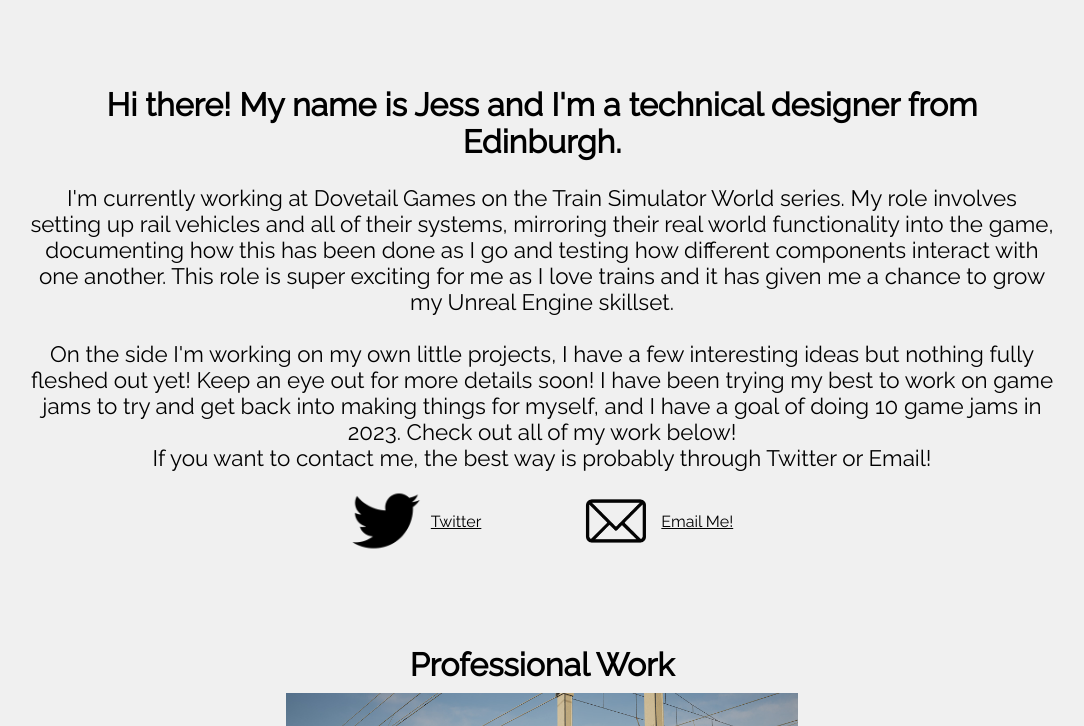
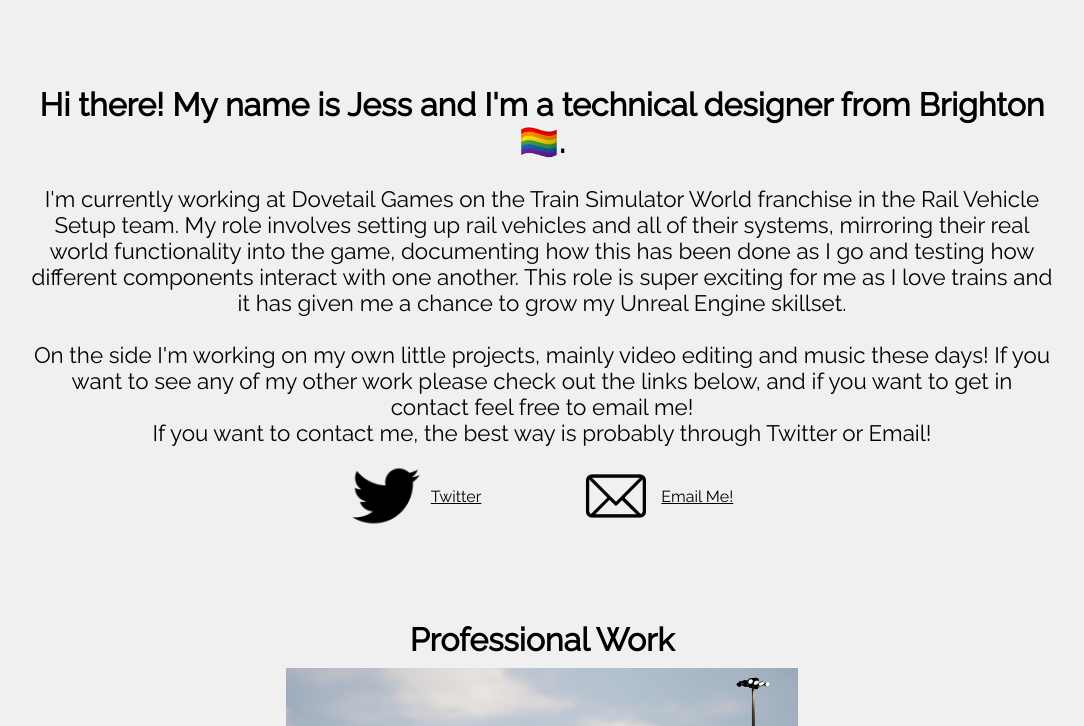
Before and after one commit to witchica/witchica.github.io, a Jekyll site: the page built from index.md, in a window 1280 px wide and 900 px high, scrolled down 530 px, cut to the strip 174-900 px from the top of the window. Shown: the whole strip, without its empty margins (98-1182 px from the left). Built offline with Jekyll 4.4.1, drawn with Linux system fonts in a browser that asks for light colours; some web fonts are replaced.

Commit message:
update woo

```diff
--- a/index.md
+++ b/index.md
@@ -4,11 +4,11 @@
 
 layout: landing
 title: Home
-header-image: "/assets/games/catjam/1.jpg"
-introduction-header: Hi there! My name is Jess and I'm a technical designer from Edinburgh.
-introduction: "I'm currently working at Dovetail Games on the Train Simulator World series. My role involves setting up rail vehicles and all of their systems, mirroring their real world functionality into the game, documenting how this has been done as I go and testing how different components interact with one another. This role is super exciting for me as I love trains and it has given me a chance to grow my Unreal Engine skillset.
+header-image: "/assets/games/tsw/class-700-0.jpg"
+introduction-header: Hi there! My name is Jess and I'm a technical designer from Brighton 🏳️‍🌈.
+introduction: "I'm currently working at Dovetail Games on the Train Simulator World franchise in the Rail Vehicle Setup team. My role involves setting up rail vehicles and all of their systems, mirroring their real world functionality into the game, documenting how this has been done as I go and testing how different components interact with one another. This role is super exciting for me as I love trains and it has given me a chance to grow my Unreal Engine skillset.
 <br><br>
-On the side I'm working on my own little projects, I have a few interesting ideas but nothing fully fleshed out yet! Keep an eye out for more details soon! I have been trying my best to work on game jams to try and get back into making things for myself, and I have a goal of doing 10 game jams in 2023. Check out all of my work below!"
+On the side I'm working on my own little projects, mainly video editing and music these days! If you want to see any of my other work please check out the links below, and if you want to get in contact feel free to email me!"
 ---
 
 # Professional Work
```
Also changed, not shown: _posts/games/2023-02-06-train-sim-world-3.markdown (+9 -6 lines), about.md (+7 -2 lines), Gemfile.lock, assets/about/15.JPG (added), assets/games/tsw/class-700-2.jpg (added), assets/games/tsw/class-700-3.jpg (added), assets/games/tsw/class-700-5.jpg (added), assets/games/tsw/class-700-6.jpg (added), 4 other files.
